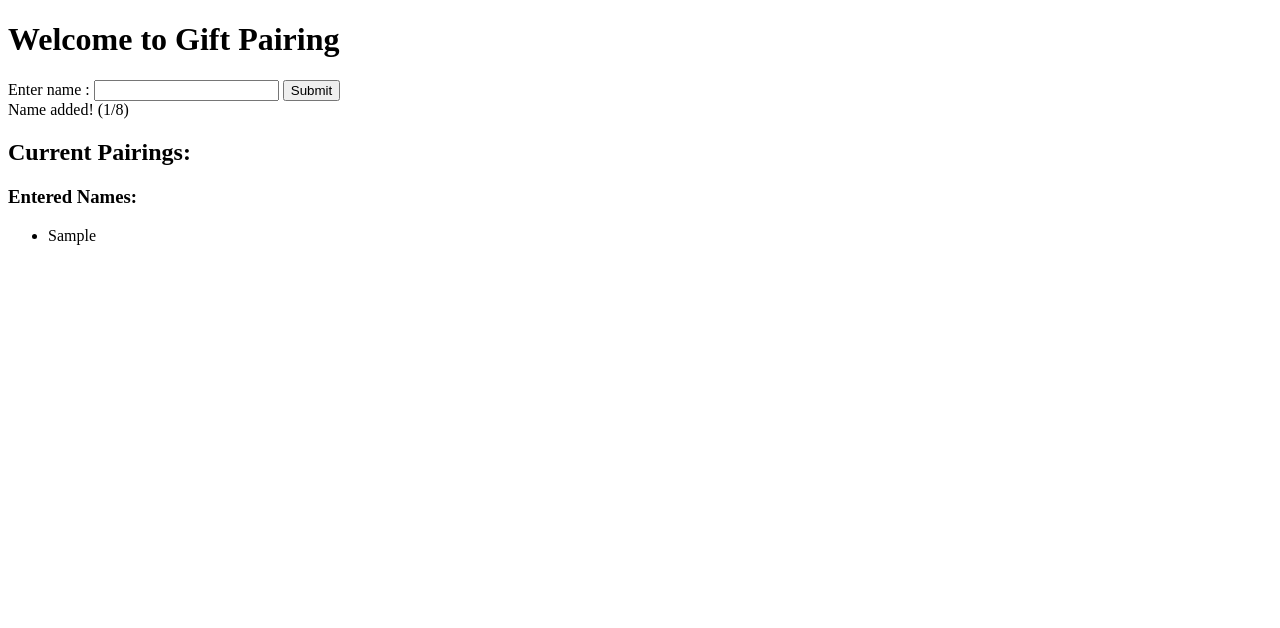
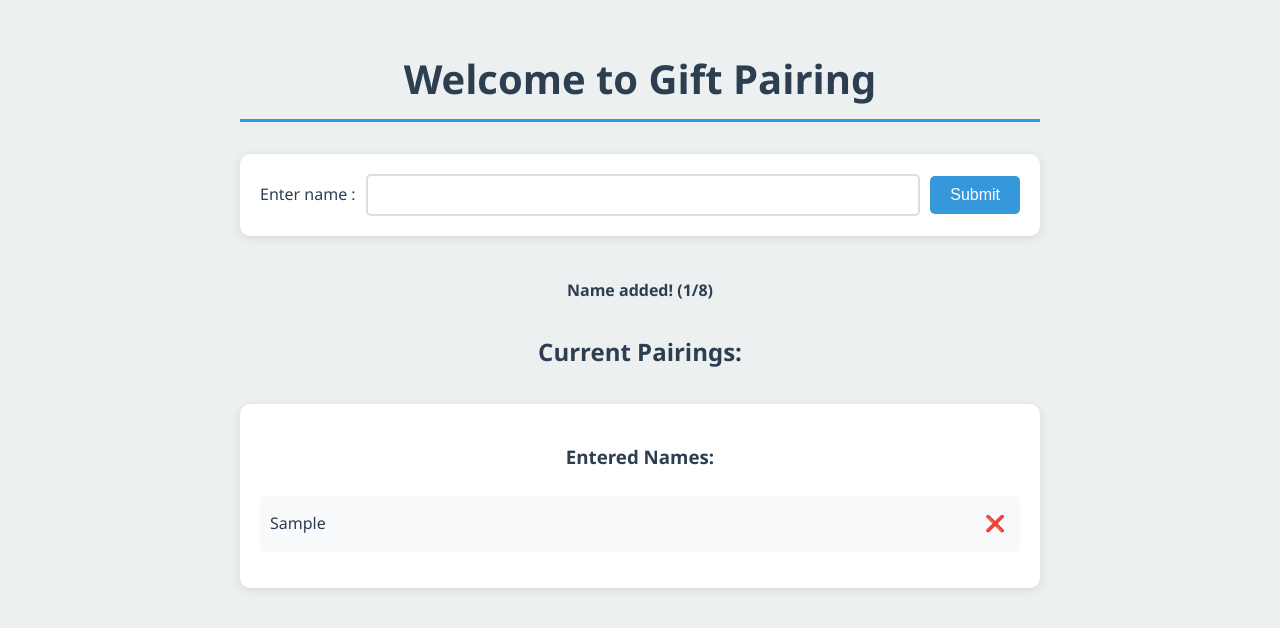
Before and after one commit to stefankino/stefankino.github.io, a plain HTML site: page index.html in a window 1280 px wide. Both pictures are taken after typing "Sample" into the empty fields and a click on the button "Submit". Drawn offline with Linux system fonts and the light colour scheme.

Commit message:
Update index.html

```diff
--- a/index.html
+++ b/index.html
@@ -5,11 +5,174 @@
     <meta name="viewport" content="width=device-width, initial-scale=1.0">
     <title>Gift Pairing</title>
     <style>
+        :root {
+            --primary-color: #2c3e50;
+            --secondary-color: #3498db;
+            --accent-color: #e74c3c;
+            --background-color: #ecf0f1;
+            --card-background: #ffffff;
+        }
+
+        body {
+            max-width: 800px;
+            margin: 0 auto;
+            padding: 20px;
+            font-family: 'Segoe UI', Tahoma, Geneva, Verdana, sans-serif;
+            background-color: var(--background-color);
+            color: var(--primary-color);
+            line-height: 1.6;
+        }
+
+        h1, h2, h3 {
+            color: var(--primary-color);
+            text-align: center;
+            margin-bottom: 1.5rem;
+        }
+
+        h1 {
+            font-size: 2.5rem;
+            margin-bottom: 2rem;
+            border-bottom: 3px solid var(--secondary-color);
+            padding-bottom: 0.5rem;
+        }
+
+        #nameForm {
+            background: var(--card-background);
+            padding: 20px;
+            border-radius: 10px;
+            box-shadow: 0 2px 10px rgba(0, 0, 0, 0.1);
+            margin-bottom: 2rem;
+            display: flex;
+            gap: 10px;
+            flex-wrap: wrap;
+            align-items: center;
+            justify-content: center;
+        }
+
+        input[type="text"] {
+            padding: 10px 15px;
+            border: 2px solid #ddd;
+            border-radius: 5px;
+            font-size: 1rem;
+            flex: 1;
+            min-width: 200px;
+            transition: border-color 0.3s ease;
+        }
+
+        input[type="text"]:focus {
+            outline: none;
+            border-color: var(--secondary-color);
+        }
+
+        button {
+            padding: 10px 20px;
+            background-color: var(--secondary-color);
+            color: white;
+            border: none;
+            border-radius: 5px;
+            cursor: pointer;
+            font-size: 1rem;
+            transition: transform 0.2s ease, background-color 0.2s ease;
+        }
+
+        button:hover {
+            background-color: #2980b9;
+            transform: translateY(-2px);
+        }
+
+        #repairButton {
+            background-color: var(--accent-color);
+            margin: 20px auto;
+            display: block;
+        }
+
+        #repairButton:hover {
+            background-color: #c0392b;
+        }
+
+        #message {
+            text-align: center;
+            padding: 10px;
+            margin: 10px 0;
+            border-radius: 5px;
+            font-weight: bold;
+        }
+
         .name-list {
-            margin-top: 20px;
+            background: var(--card-background);
+            padding: 20px;
+            border-radius: 10px;
+            box-shadow: 0 2px 10px rgba(0, 0, 0, 0.1);
+            margin-top: 2rem;
         }
+
         .pair-item {
             margin: 10px 0;
+            padding: 15px;
+            background-color: var(--card-background);
+            border-radius: 8px;
+            box-shadow: 0 2px 5px rgba(0, 0, 0, 0.05);
+            transition: transform 0.2s ease;
+            border-left: 4px solid var(--secondary-color);
+        }
+
+        .pair-item:hover {
+            transform: translateX(5px);
+        }
+
+        .name-item {
+            display: flex;
+            justify-content: space-between;
+            align-items: center;
+            padding: 10px;
+            background-color: #f8f9fa;
+            border-radius: 5px;
+            margin: 5px 0;
+            transition: background-color 0.2s ease;
+        }
+
+        .name-item:hover {
+            background-color: #e9ecef;
+        }
+
+        .remove-btn {
+            color: var(--accent-color);
+            cursor: pointer;
+            padding: 5px;
+            border-radius: 50%;
+            transition: transform 0.2s ease;
+        }
+
+        .remove-btn:hover {
+            transform: scale(1.2);
+        }
+
+        #namesList {
+            list-style: none;
+            padding: 0;
+        }
+
+        #pairings {
+            list-style: none;
+            padding: 0;
+        }
+
+        @media (max-width: 600px) {
+            body {
+                padding: 10px;
+            }
+
+            h1 {
+                font-size: 2rem;
+            }
+
+            #nameForm {
+                padding: 15px;
+            }
+
+            .pair-item {
+                padding: 10px;
+            }
         }
     </style>
 </head>
@@ -44,27 +207,71 @@
         let names = [];
         const MAX_PARTICIPANTS = 8;
 
+        function saveToLocalStorage() {
+            localStorage.setItem('giftPairingNames', JSON.stringify(names));
+        }
+
+        function loadFromLocalStorage() {
+            const savedNames = localStorage.getItem('giftPairingNames');
+            if (savedNames) {
+                names = JSON.parse(savedNames);
+                updateNamesList();
+                if (names.length === MAX_PARTICIPANTS) {
+                    const pairs = pairNames(names);
+                    displayPairings(pairs);
+                    repairButton.style.display = 'block';
+                }
+            }
+        }
+
         function updateNamesList() {
             namesList.innerHTML = '';
-            names.forEach(name => {
+            names.forEach((name, index) => {
                 const li = document.createElement('li');
-                li.textContent = name;
+                li.className = 'name-item';
+                li.innerHTML = `
+                    ${name}
+                    <span class="remove-btn" onclick="removeName(${index})">❌</span>
+                `;
                 namesList.appendChild(li);
             });
+            saveToLocalStorage();
+        }
+
+        function removeName(index) {
+            names.splice(index, 1);
+            updateNamesList();
+            if (names.length < MAX_PARTICIPANTS) {
+                pairingsList.innerHTML = '';
+                repairButton.style.display = 'none';
+                messageDiv.textContent = `Name removed! (${names.length}/${MAX_PARTICIPANTS})`;
+            }
         }
 
         function pairNames(nameArray) {
             const shuffled = [...nameArray];
-            // Fisher-Yates shuffle
-            for (let i = shuffled.length - 1; i > 0; i--) {
-                const j = Math.floor(Math.random() * (i + 1));
-                [shuffled[i], shuffled[j]] = [shuffled[j], shuffled[i]];
+            let valid = false;
+            let attempts = 0;
+            let pairs;
+
+            while (!valid && attempts < 100) {
+                // Fisher-Yates shuffle
+                for (let i = shuffled.length - 1; i > 0; i--) {
+                    const j = Math.floor(Math.random() * (i + 1));
+                    [shuffled[i], shuffled[j]] = [shuffled[j], shuffled[i]];
+                }
+
+                // Create circular pairing
+                pairs = shuffled.map((name, i) => {
+                    const nextIndex = (i + 1) % shuffled.length;
+                    return [name, shuffled[nextIndex]];
+                });
+
+                // Check if no one is paired with themselves
+                valid = pairs.every(pair => pair[0] !== pair[1]);
+                attempts++;
             }
 
-            const pairs = [];
-            for (let i = 0; i < shuffled.length; i += 2) {
-                pairs.push([shuffled[i], shuffled[i + 1]]);
-            }
             return pairs;
         }
 
@@ -81,6 +288,11 @@
         nameForm.addEventListener('submit', (e) => {
             e.preventDefault();
             const newName = nameInput.value.trim();
+
+            if (newName.length < 2) {
+                messageDiv.textContent = 'Name must be at least 2 characters long!';
+                return;
+            }
 
             if (names.includes(newName)) {
                 messageDiv.textContent = 'This name has already been entered!';
@@ -111,6 +323,8 @@
             displayPairings(pairs);
             messageDiv.textContent = 'Pairings reshuffled!';
         });
+
+        loadFromLocalStorage();
     </script>
 </body>
 </html>
```
